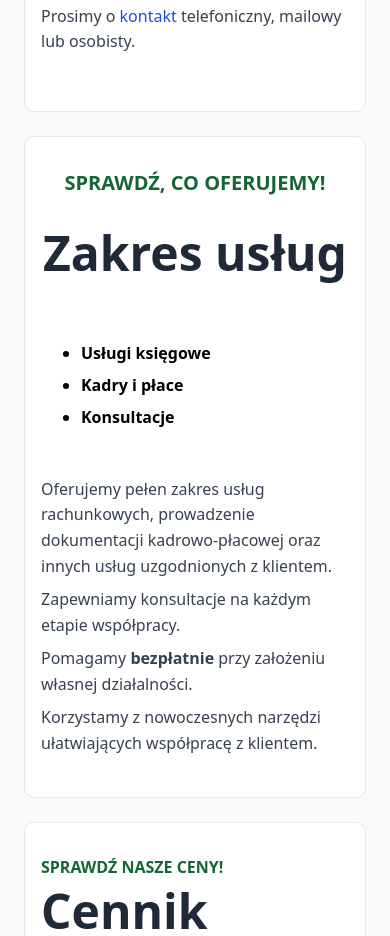
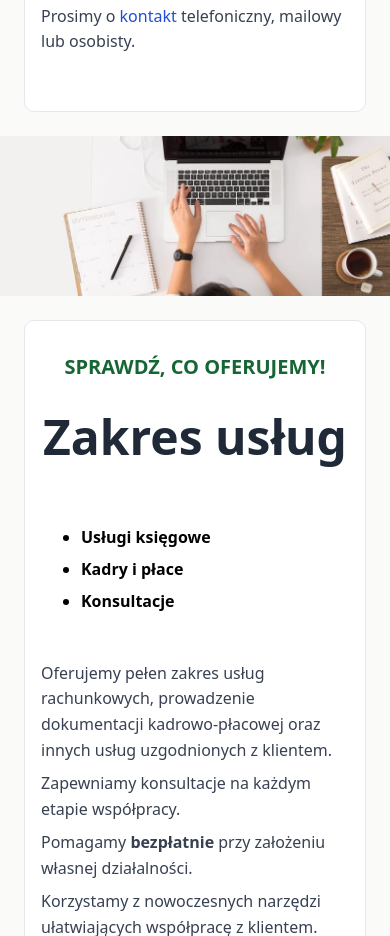
Before and after one commit to aklemba/phuadamo, a Vue app: page / in a window 390 px wide. Shown: the part 1260-2196 px from the top of the page. Built offline with nearby package versions, Linux system fonts and the light colour scheme.

Commit message:
mobile about parallax

```diff
--- a/src/App.vue
+++ b/src/App.vue
@@ -19,6 +19,10 @@ import PriceListSection from "@/components/priceList/PriceList.vue";
       <AboutCompanySection />
     </section>
 
+    <div class="img-wrapper">
+      <div class="img"></div>
+    </div>
+
     <section class="section" :id="NavId.OFFER">
       <OfferSection />
     </section>
@@ -35,4 +39,23 @@ import PriceListSection from "@/components/priceList/PriceList.vue";
   <FooterSection />
 </template>
 
-<style scoped></style>
+<style scoped lang="scss">
+.img-wrapper {
+  height: max-content;
+  position: relative;
+
+  @media (min-width: 72rem) {
+    display: none;
+  }
+}
+
+.img {
+  background-image: url("./components/aboutCompany/about.jpg");
+  width: 100%;
+  min-height: 10rem;
+  background-attachment: fixed;
+  background-position: center;
+  background-repeat: no-repeat;
+  background-size: 100vw;
+}
+</style>
```
